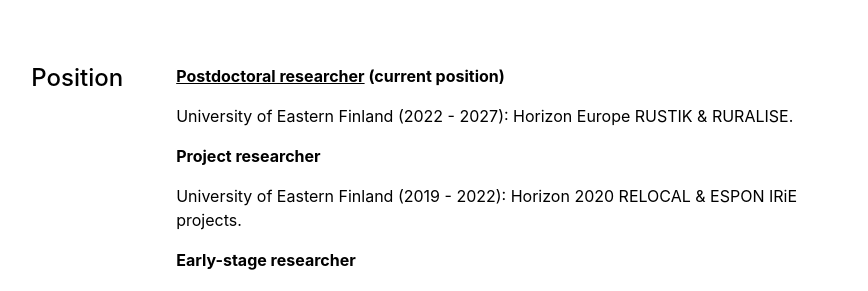
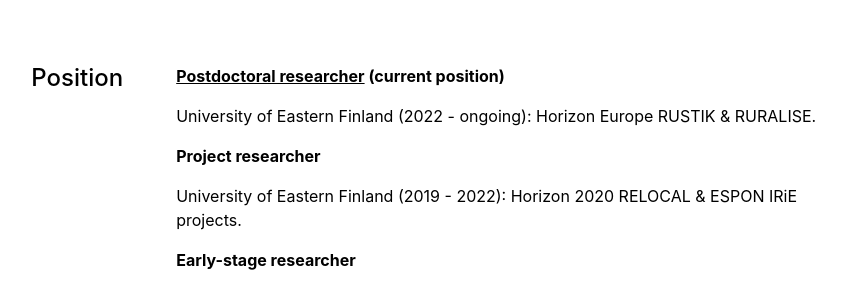
Before and after one commit to juhahalme/academicprofile, a Jekyll site: the page built from cv.md, in a window 1280 px wide. Shown: the part 396-687 px from the top of the page, without its empty margins (198-1066 px from the left). Built offline with Jekyll 4.4.1, drawn with Linux system fonts in a browser that asks for light colours; some web fonts are replaced.

Commit message:
Update current position description to 'ongoing'

```diff
--- a/_data/cv/position.yml
+++ b/_data/cv/position.yml
@@ -1,6 +1,6 @@
 
 - title: '<u>Postdoctoral researcher</u> (current position)'
-  description: 'University of Eastern Finland (2022 - 2027): Horizon Europe RUSTIK & RURALISE.'
+  description: 'University of Eastern Finland (2022 - ongoing): Horizon Europe RUSTIK & RURALISE.'
 
 - title: 'Project researcher'
   description: 'University of Eastern Finland (2019 - 2022): Horizon 2020 RELOCAL & ESPON IRiE projects.'
```
